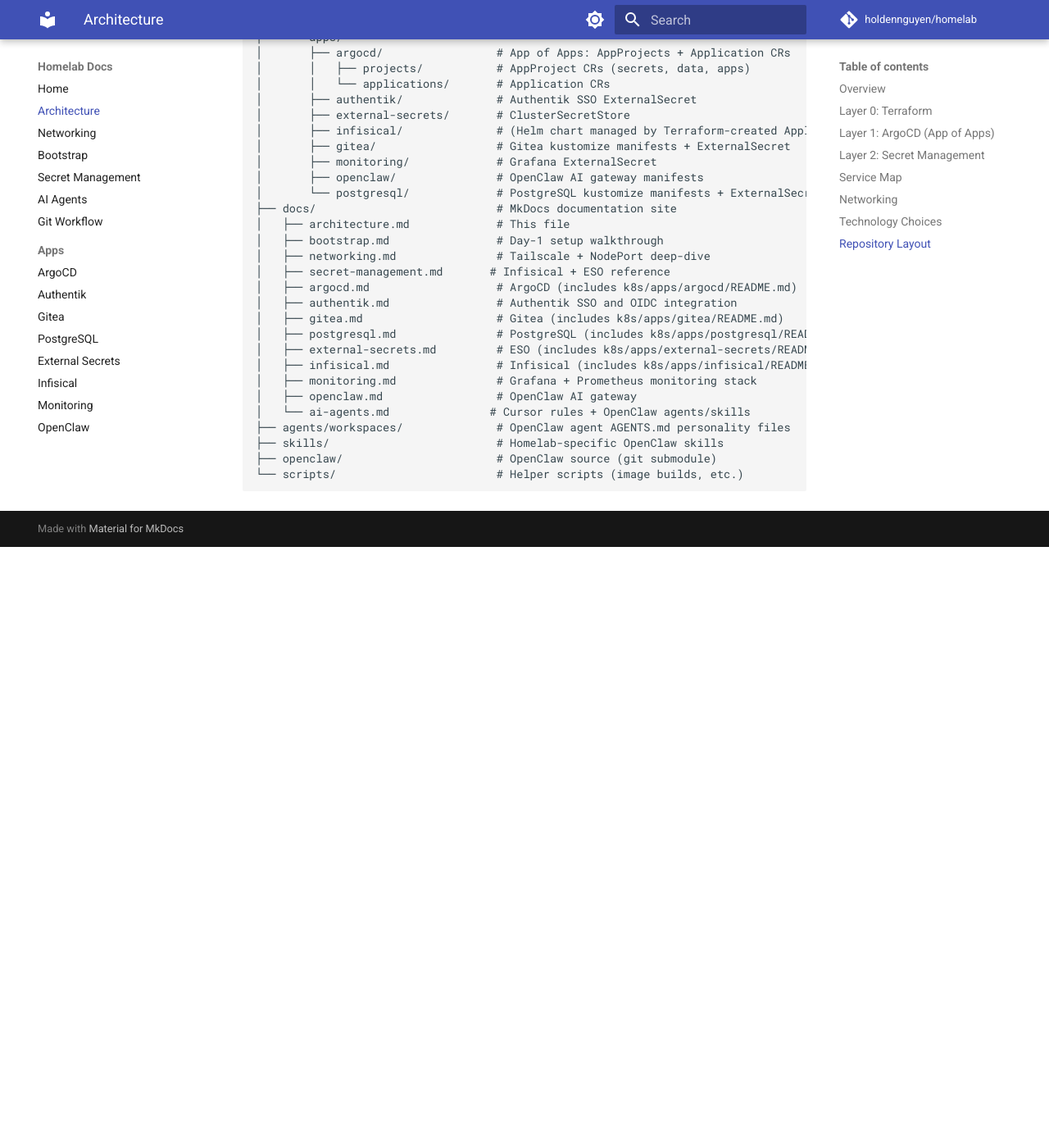
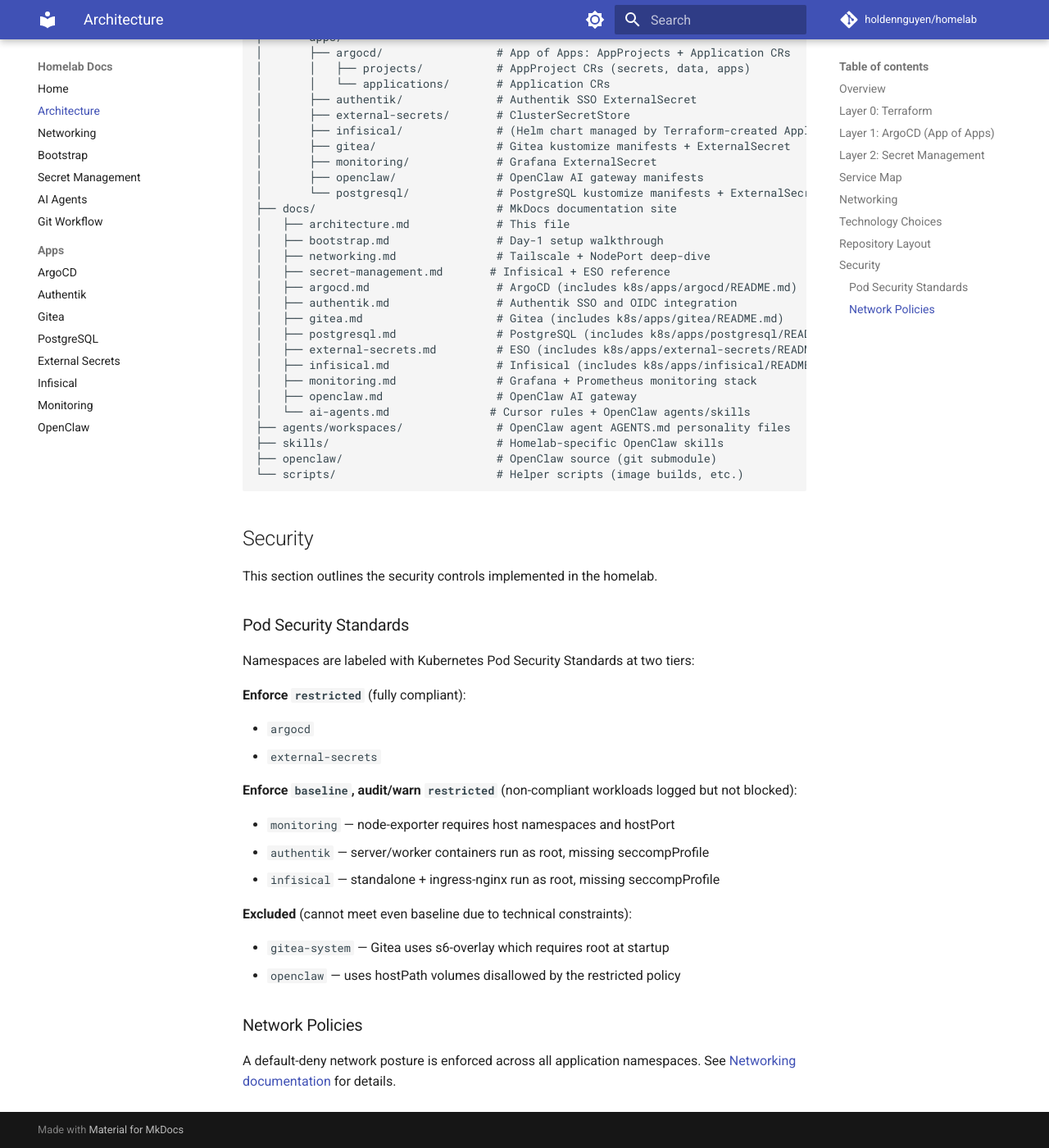
Before and after one commit to haingth77/homelab, an MkDocs documentation site: the page built from docs/architecture.md, in a window 1280 px wide and 1400 px high, scrolled down 6484 px. Shown: the whole window at 82% size. Built offline with MkDocs 1.6.1 and Material for MkDocs 9.7.7, drawn with Linux system fonts in a browser that asks for light colours; comment, search, counter and statistics services are not loaded; before the commit the page ends 7151 px from its top, so only the background shows below that.

Commit message:
security: Enforce non-root execution for workloads (#26)
* security: Enforce non-root execution for workloads (#4) [security-analyst]

* fix: remove invalid root-level securityContext from ArgoCD Terraform (#26) [homelab-admin]

* fix: correct repoURL, use tiered PSS enforcement based on actual compliance

- Fix repoURL from `holdennguyen/homelab` to
  `git@github.com:holdennguyen/homelab.git`
- Only enforce `restricted` on argocd and external-secrets (verified
  compliant via dry-run)
- Downgrade monitoring, authentik, infisical to enforce `baseline` with
  audit/warn `restricted` — these namespaces have pods that violate
  restricted (node-exporter needs host access, authentik/infisical run
  as root). Enforcing restricted would block pod restarts.
- Add `warn: restricted` label to all namespaces for console visibility
- Update architecture.md to reflect tiered approach

Co-authored-by: Cursor <cursoragent@cursor.com>

---------

Co-authored-by: security-analyst[bot] <security-analyst@openclaw.homelab>
Co-authored-by: homelab-admin[bot] <homelab-admin@openclaw.homelab>
Co-authored-by: Holden Nguyen <holden.nguyen@Holdens-Mac-mini.local>
Co-authored-by: Cursor <cursoragent@cursor.com>

````diff
--- a/docs/architecture.md
+++ b/docs/architecture.md
@@ -306,3 +306,31 @@ homelab/
 ├── openclaw/                       # OpenClaw source (git submodule)
 └── scripts/                        # Helper scripts (image builds, etc.)
 ```
+
+## Security
+
+This section outlines the security controls implemented in the homelab.
+
+### Pod Security Standards
+
+Namespaces are labeled with Kubernetes Pod Security Standards at two tiers:
+
+**Enforce `restricted`** (fully compliant):
+
+- `argocd`
+- `external-secrets`
+
+**Enforce `baseline`, audit/warn `restricted`** (non-compliant workloads logged but not blocked):
+
+- `monitoring` — node-exporter requires host namespaces and hostPort
+- `authentik` — server/worker containers run as root, missing seccompProfile
+- `infisical` — standalone + ingress-nginx run as root, missing seccompProfile
+
+**Excluded** (cannot meet even baseline due to technical constraints):
+
+- `gitea-system` — Gitea uses s6-overlay which requires root at startup
+- `openclaw` — uses hostPath volumes disallowed by the restricted policy
+
+### Network Policies
+
+A default-deny network posture is enforced across all application namespaces. See [Networking documentation](./networking.md#security-default-deny-network-policies) for details.
````
Also changed, not shown: 4 other files.
